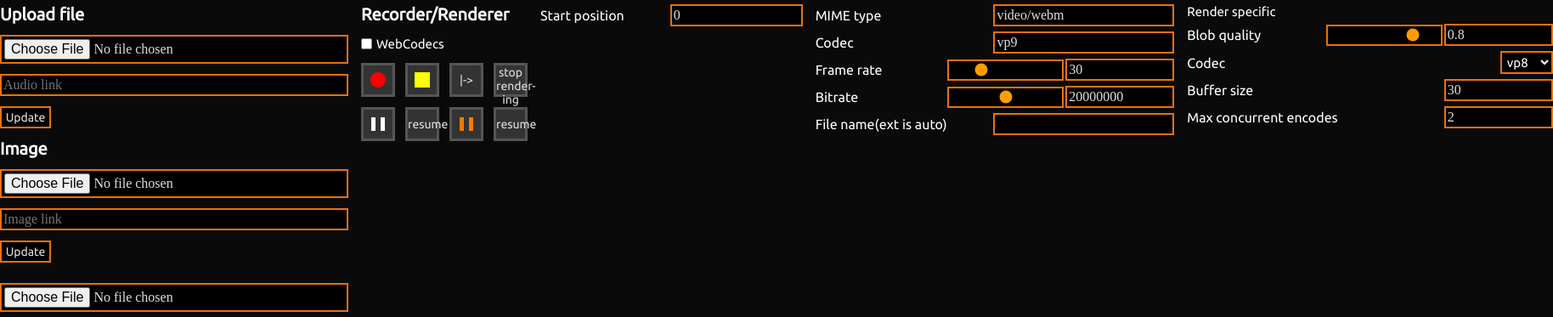
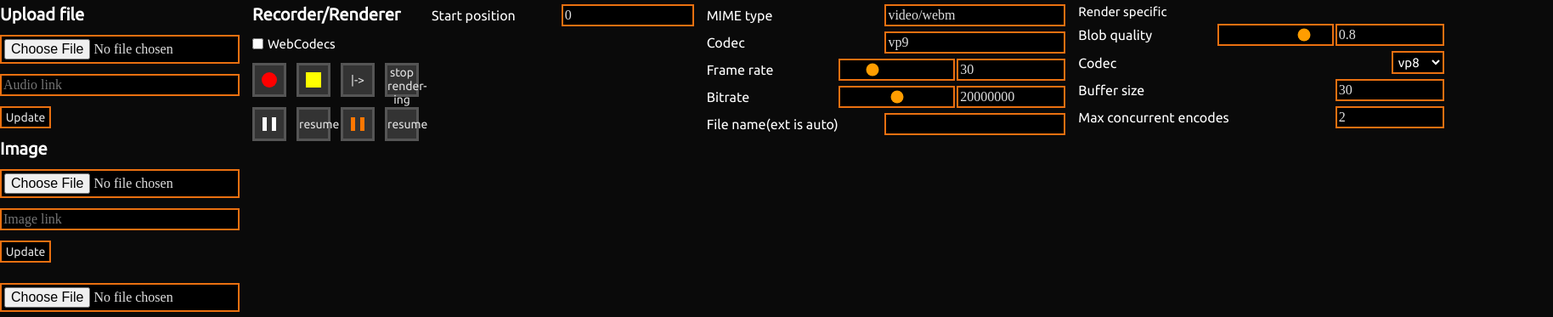
Before and after one commit to 901D3/candlexyrherris, a plain HTML site: page index.html in a window 1280 px wide. Shown: the part 271-644 px from the top of the page at 85% size, 1828 px wide, since content can reach past the window. Drawn offline with Linux system fonts and the light colour scheme; a small style sheet from the web is missing.

Commit message:
Update styles.css

```diff
--- a/styles.css
+++ b/styles.css
@@ -3,17 +3,20 @@
 @font-face {
   font-family: "Trebuchet-MS";
   src: url("https://raw.githubusercontent.com/901D3/901D3.github.io/branchcuahuy/assets/font/Trebuchet MS/trebuc.ttf");
-  src: url("https://raw.githubusercontent.com/901D3/901D3.github.io/branchcuahuy/assets/font/Trebuchet MS/trebuc.ttf") format("woff2");
+  src: url("https://raw.githubusercontent.com/901D3/901D3.github.io/branchcuahuy/assets/font/Trebuchet MS/trebuc.ttf")
+    format("woff2");
 }
 @font-face {
   font-family: "Classwiz-X";
   src: url("https://raw.githubusercontent.com/901D3/901D3.github.io/branchcuahuy/assets/font/Calculator font/Casio/Classwiz X/ClassWizXDisplay-Regular.woff2");
-  src: url("https://raw.githubusercontent.com/901D3/901D3.github.io/branchcuahuy/assets/font/Calculator font/Casio/Classwiz X/ClassWizXDisplay-Regular.woff2") format("woff2");
+  src: url("https://raw.githubusercontent.com/901D3/901D3.github.io/branchcuahuy/assets/font/Calculator font/Casio/Classwiz X/ClassWizXDisplay-Regular.woff2")
+    format("woff2");
 }
 @font-face {
   font-family: "Classwiz-CW";
   src: url("https://raw.githubusercontent.com/901D3/901D3.github.io/branchcuahuy/assets/font/Calculator%20font/Casio/Classwiz%20CW/cwcwd.woff2");
-  src: url("https://raw.githubusercontent.com/901D3/901D3.github.io/branchcuahuy/assets/font/Calculator%20font/Casio/Classwiz%20CW/cwcwd.woff2") format("woff2");
+  src: url("https://raw.githubusercontent.com/901D3/901D3.github.io/branchcuahuy/assets/font/Calculator%20font/Casio/Classwiz%20CW/cwcwd.woff2")
+    format("woff2");
 }
 
 ::-webkit-scrollbar {
@@ -161,7 +164,7 @@ input[type="range"] {
   appearance: none;
   display: inline-block;
   width: 200px;
-  height: 17px;
+  height: 18px;
 }
 
 input[type="range"]:hover {
@@ -187,7 +190,7 @@ input[type="checkbox"] {
 input[type="file"] {
   padding: 3px;
   cursor: pointer;
-  width: 400px;
+  width: max-content;
 }
 
 input:hover,
```
